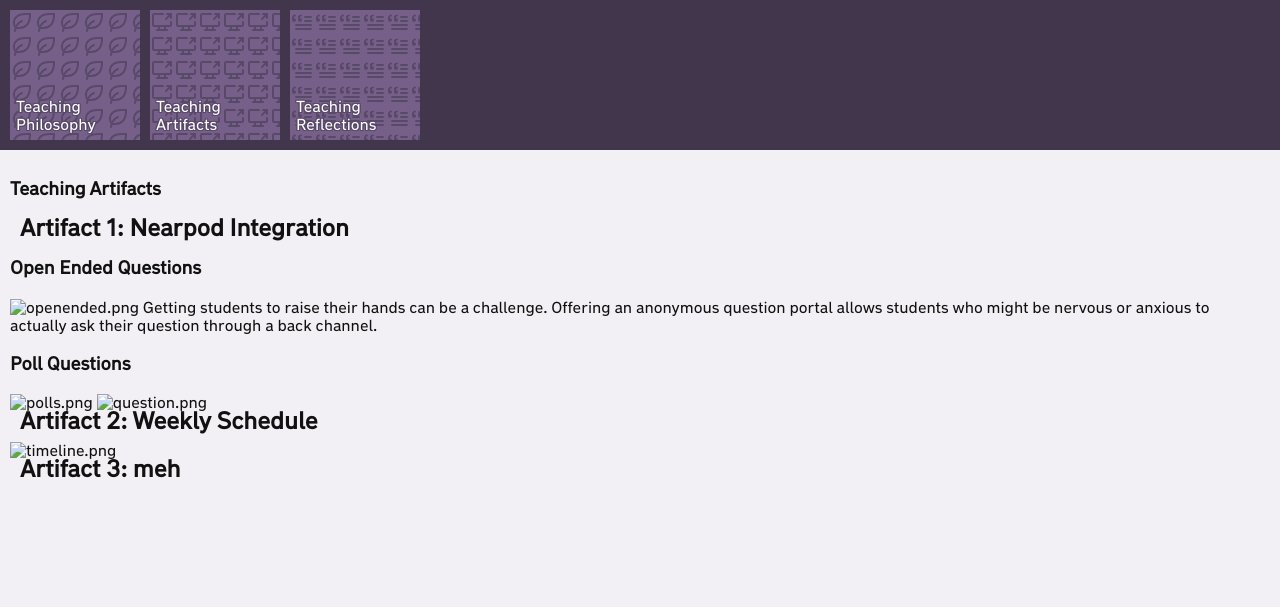
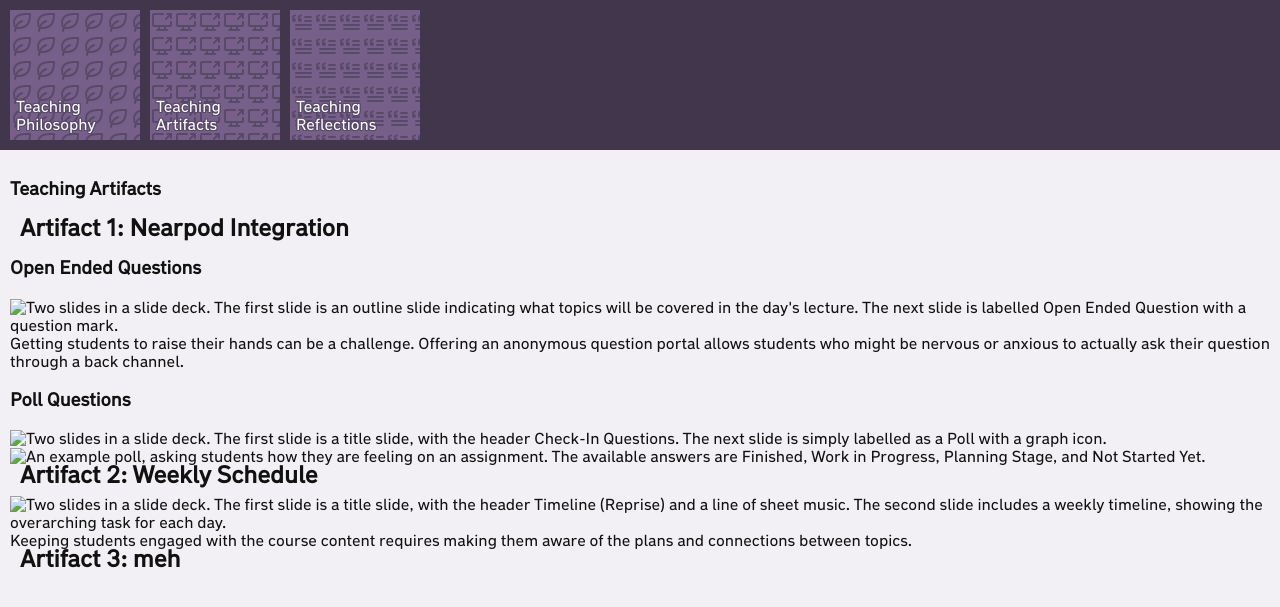
Before and after one commit to reneeverly/reneeverly.github.io, a Jekyll site: the page built from edu/phi/artifacts.md, in a window 1280 px wide. Shown: the top 607 px of the page. Built offline with Jekyll 4.4.1, drawn with Linux system fonts in a browser that asks for light colours; our own code applies the rules of GitHub Pages for plain Markdown files.

Commit message:
Fixing pictures

```diff
--- a/edu/phi/artifacts.md
+++ b/edu/phi/artifacts.md
@@ -7,15 +7,17 @@
 ## Artifact 1: Nearpod Integration
 
 ### Open Ended Questions
-![openended.png]()
+![Two slides in a slide deck.  The first slide is an outline slide indicating what topics will be covered in the day's lecture.  The next slide is labelled Open Ended Question with a question mark.](openended.png)
 Getting students to raise their hands can be a challenge.  Offering an anonymous question portal allows students who might be nervous or anxious to actually ask their question through a back channel.
 
 ### Poll Questions
-![polls.png]()
-![question.png]()
+![Two slides in a slide deck.  The first slide is a title slide, with the header Check-In Questions.  The next slide is simply labelled as a Poll with a graph icon.](polls.png)
+![An example poll, asking students how they are feeling on an assignment.  The available answers are Finished, Work in Progress, Planning Stage, and Not Started Yet.](question.png)
 
 ## Artifact 2: Weekly Schedule
 
-![timeline.png]()
+![Two slides in a slide deck.  The first slide is a title slide, with the header Timeline (Reprise) and a line of sheet music.  The second slide includes a weekly timeline, showing the overarching task for each day.](timeline.png)
+
+Keeping students engaged with the course content requires making them aware of the plans and connections between topics.
 
 ## Artifact 3: meh
```
